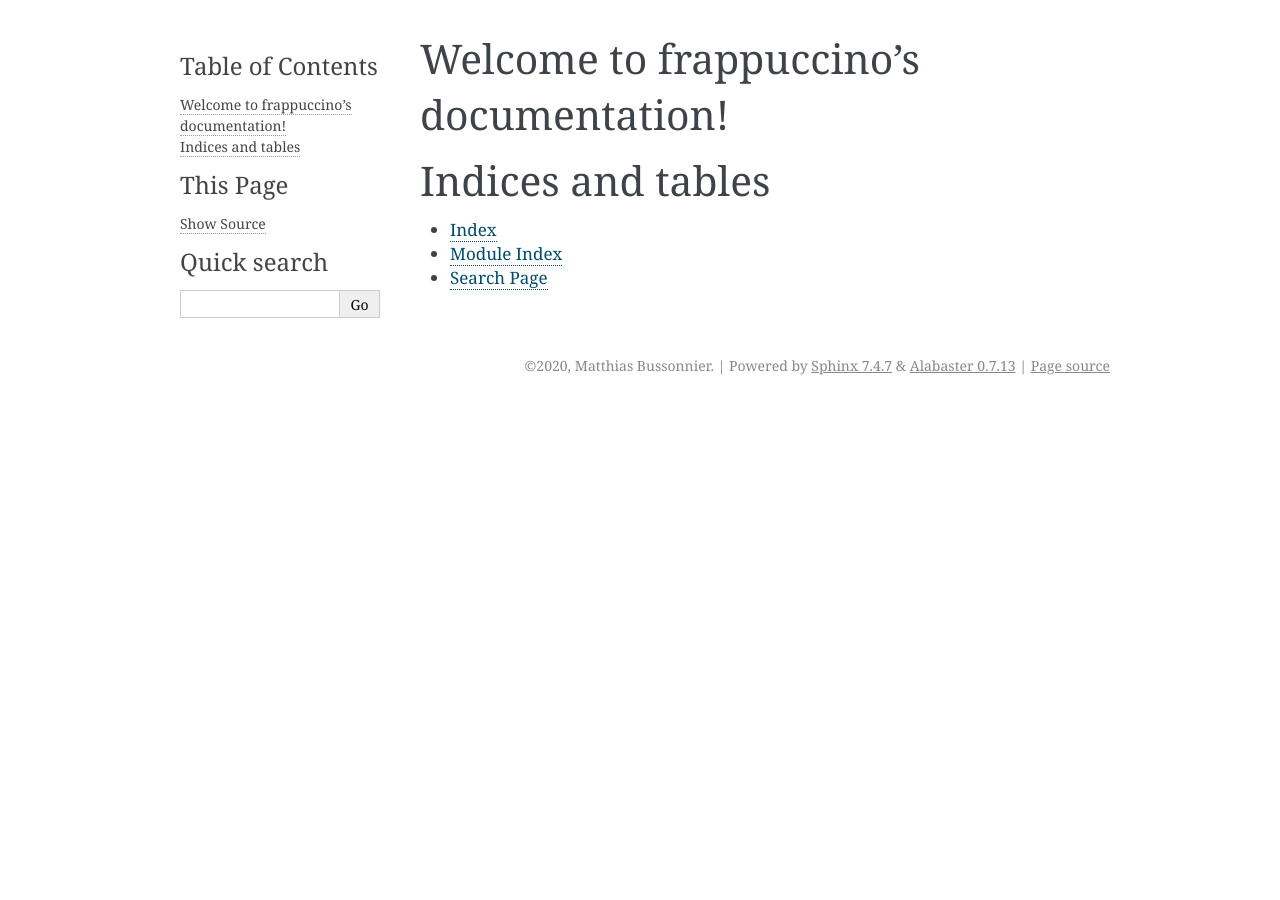
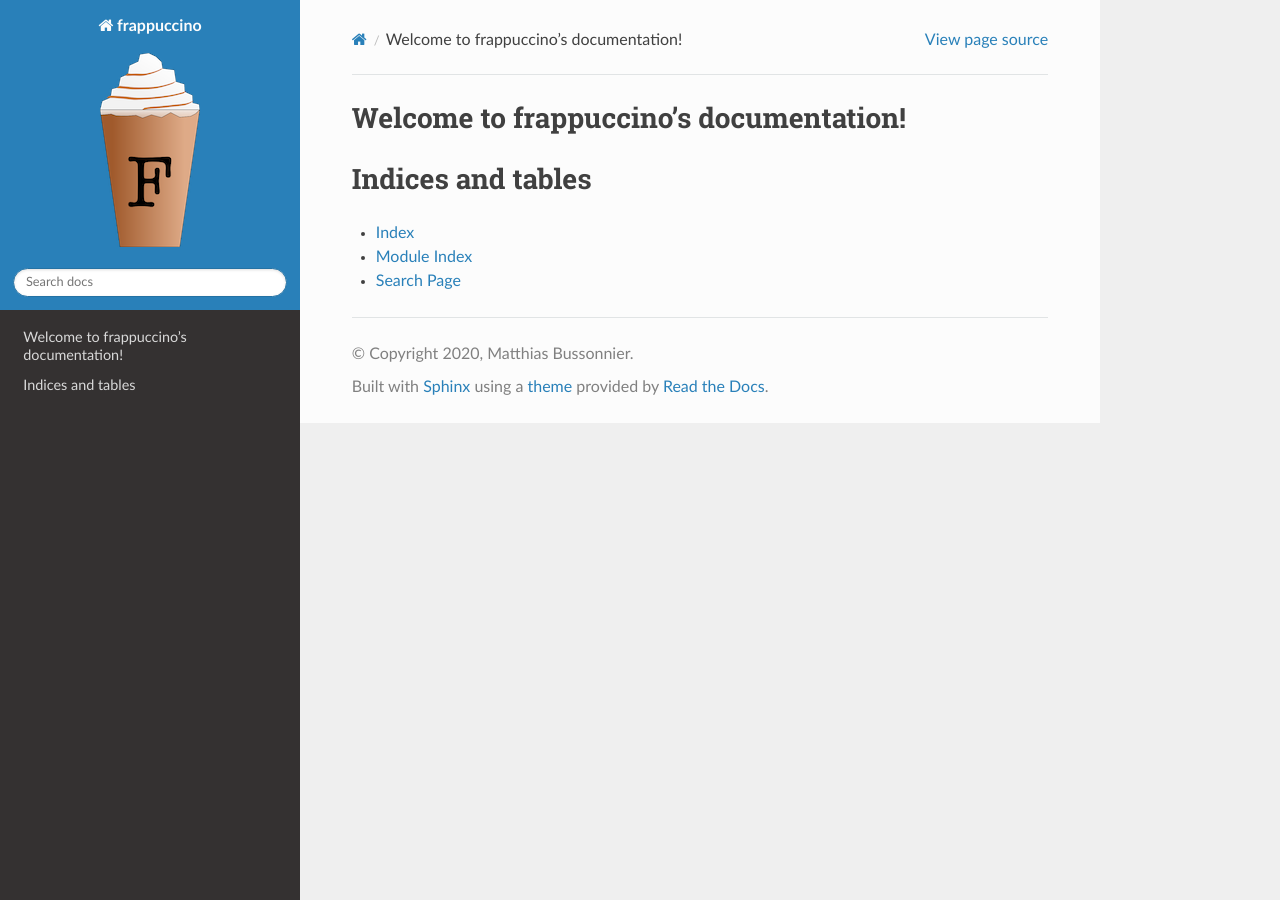
Before and after one commit to Carreau/frappuccino, a Sphinx documentation site: the page built from docs/index.rst, in a window 1280 px wide. Built offline with Sphinx 7.4.7 and the Read the Docs theme 2.0.0, drawn with Linux system fonts in a browser that asks for light colours.

Commit message:
basic docs layout

```diff
--- a/docs/conf.py
+++ b/docs/conf.py
@@ -1,20 +1,5 @@
 # Configuration file for the Sphinx documentation builder.
 #
-# This file only contains a selection of the most common options. For a full
-# list see the documentation:
-# http://www.sphinx-doc.org/en/master/config
-
-# -- Path setup --------------------------------------------------------------
-
-# If extensions (or modules to document with autodoc) are in another directory,
-# add these directories to sys.path here. If the directory is relative to the
-# documentation root, use os.path.abspath to make it absolute, like shown here.
-#
-# import os
-# import sys
-# sys.path.insert(0, os.path.abspath('.'))
-
-
 # -- Project information -----------------------------------------------------
 
 project = 'frappuccino'
@@ -24,9 +9,6 @@ author = 'Matthias Bussonnier'
 
 # -- General configuration ---------------------------------------------------
 
-# Add any Sphinx extension module names here, as strings. They can be
-# extensions coming with Sphinx (named 'sphinx.ext.*') or your custom
-# ones.
 extensions = [
 ]
 
@@ -39,14 +21,7 @@ templates_path = ['_templates']
 exclude_patterns = ['_build', 'Thumbs.db', '.DS_Store']
 
 
-# -- Options for HTML output -------------------------------------------------
-
-# The theme to use for HTML and HTML Help pages.  See the documentation for
-# a list of builtin themes.
-#
-html_theme = 'alabaster'
-
-# Add any paths that contain custom static files (such as style sheets) here,
-# relative to this directory. They are copied after the builtin static files,
-# so a file named "default.css" will overwrite the builtin "default.css".
-html_static_path = ['_static']
+import sphinx_rtd_theme
+html_theme = "sphinx_rtd_theme"
+html_theme_path = [sphinx_rtd_theme.get_html_theme_path()]
+html_logo = 'frappuccino.png'
```
Also changed, not shown: docs/frappuccino.png (added), docs/frappuccino.svg (added), 1 other file.
